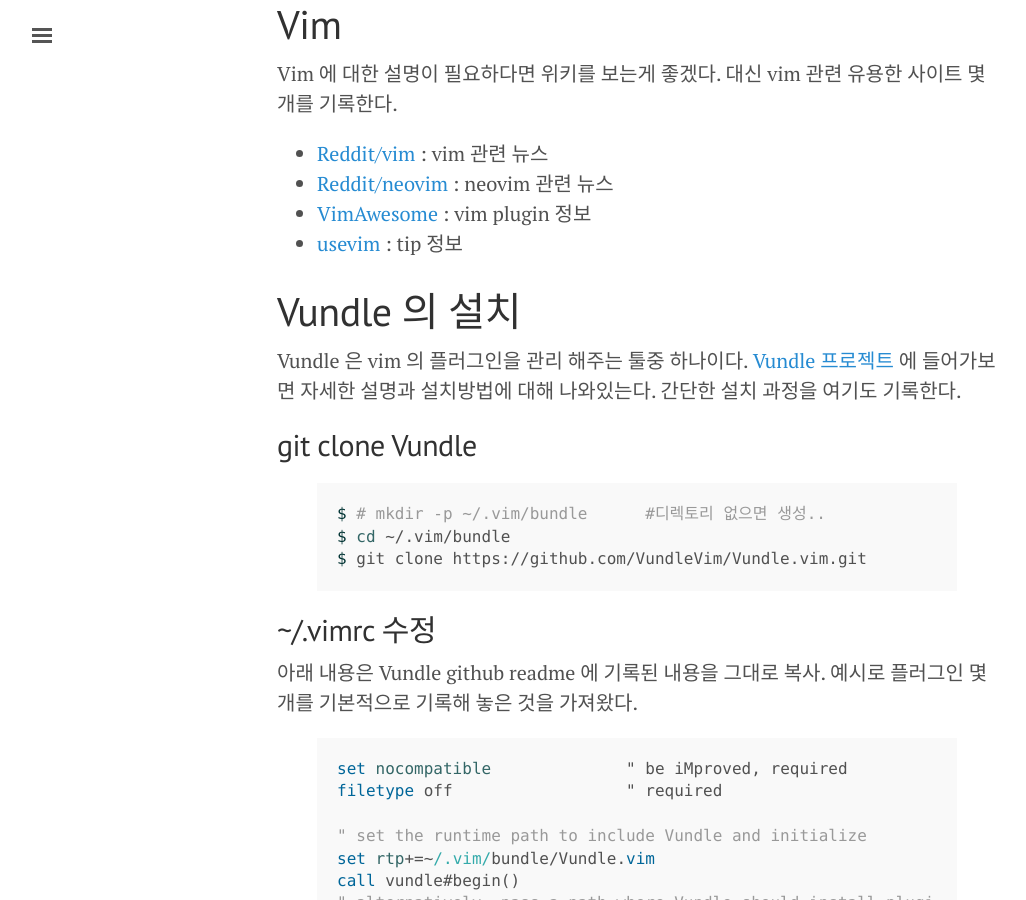
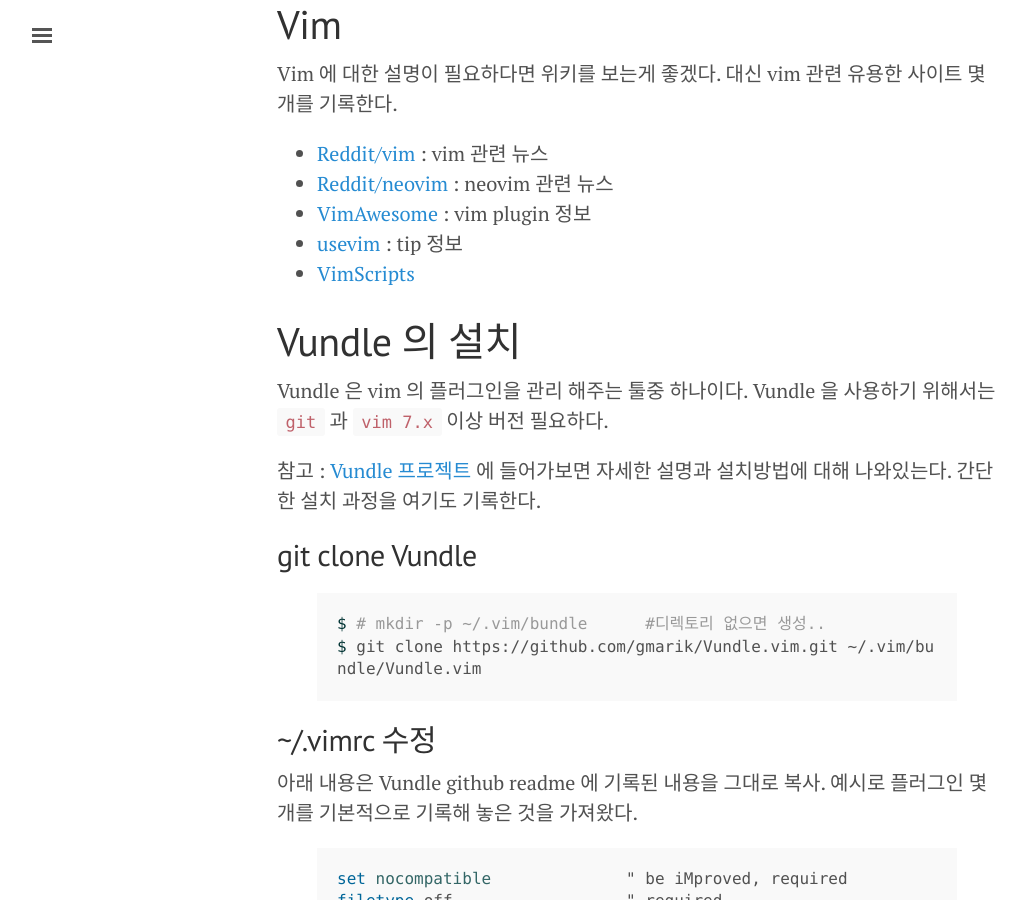
Before and after one commit to carpenta/carpenta.github.io, a Jekyll site: the page built from _posts/2015-09-17-Vim-Vundle.md, in a window 1280 px wide and 900 px high, scrolled down 240 px. Shown: the whole window, without its empty margins (3-1029 px from the left). Built offline with Jekyll 4.4.1, drawn with Linux system fonts in a browser that asks for light colours; comment, search, counter and statistics services are not loaded; some of the changed text lies outside the part shown.

Commit message:
잘못 알고 있던 부분 조금 수정

```diff
--- a/_posts/2015-09-17-Vim-Vundle.md
+++ b/_posts/2015-09-17-Vim-Vundle.md
@@ -16,16 +16,18 @@
 - [Reddit/neovim](http://www.reddit.com/r/neovim/) : neovim 관련 뉴스
 - [VimAwesome](http://vimawesome.com/) : vim plugin 정보
 - [usevim](http://usevim.com/) : tip 정보
+- [VimScripts](http://vim-scripts.org/vim/scripts.html)
 
 # Vundle 의 설치
-Vundle 은 vim 의 플러그인을 관리 해주는 툴중 하나이다. [Vundle 프로젝트](https://github.com/VundleVim/Vundle.vim) 에 들어가보면 자세한 설명과 설치방법에 대해 나와있는다. 간단한 설치 과정을 여기도 기록한다.
+Vundle 은 vim 의 플러그인을 관리 해주는 툴중 하나이다. Vundle 을 사용하기 위해서는 `git` 과 `vim 7.x` 이상 버전 필요하다.
+
+참고 : [Vundle 프로젝트](https://github.com/VundleVim/Vundle.vim) 에 들어가보면 자세한 설명과 설치방법에 대해 나와있는다. 간단한 설치 과정을 여기도 기록한다.
 
 ## git clone Vundle
 
 {% highlight Bash shell scripts %}
 $ # mkdir -p ~/.vim/bundle	#디렉토리 없으면 생성..
-$ cd ~/.vim/bundle
-$ git clone https://github.com/VundleVim/Vundle.vim.git
+$ git clone https://github.com/gmarik/Vundle.vim.git ~/.vim/bundle/Vundle.vim
 {% endhighlight %}
 
 ## ~/.vimrc 수정
@@ -86,7 +88,7 @@
 
 ![실행 결과]({{site.url}}/assets/vim-vundle/vim-vundle-1.png)
 
-실행 결과에 에러나는 건수가 좀 있다. 에러나는 플러그인들은 과감히 버리자.
+실행 결과에 에러나는 건수가 좀 있다. 저자가 로컬에서 플러그인 로딩하는 것을 보여주기 위해서 넣어놓은 예시 등, 에러나는 플러그인들은 과감히 버리자.
 
 
 ## 자 이제 쓸만한게 뭐가 있을지 볼가...
```
